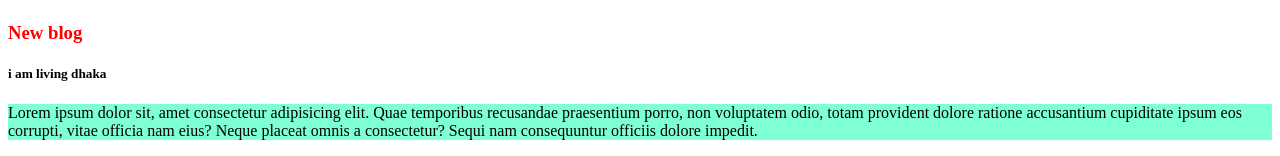
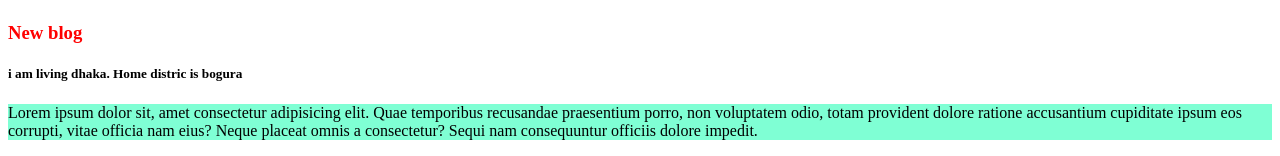
Before and after one commit to toufikcse/my-final-repo, a plain HTML site: page index.html in a window 1280 px wide. Shown: the part 146-302 px from the top of the page. Drawn offline with Linux system fonts and the light colour scheme.

Commit message:
home distric added bogura

```diff
--- a/index.html
+++ b/index.html
@@ -13,7 +13,7 @@
     <h3>I want to travel international trave dhaka</h3>
     <div>
         <h3>New blog</h3>
-        <h5>i am living dhaka</h5>
+        <h5>i am living dhaka. Home distric is bogura</h5>
         <p>Lorem ipsum dolor sit, amet consectetur adipisicing elit. Quae temporibus recusandae praesentium porro, non voluptatem odio, totam provident dolore ratione accusantium cupiditate ipsum eos corrupti, vitae officia nam eius? Neque placeat omnis a consectetur? Sequi nam consequuntur officiis dolore impedit.</p>
     </div>
 
```
